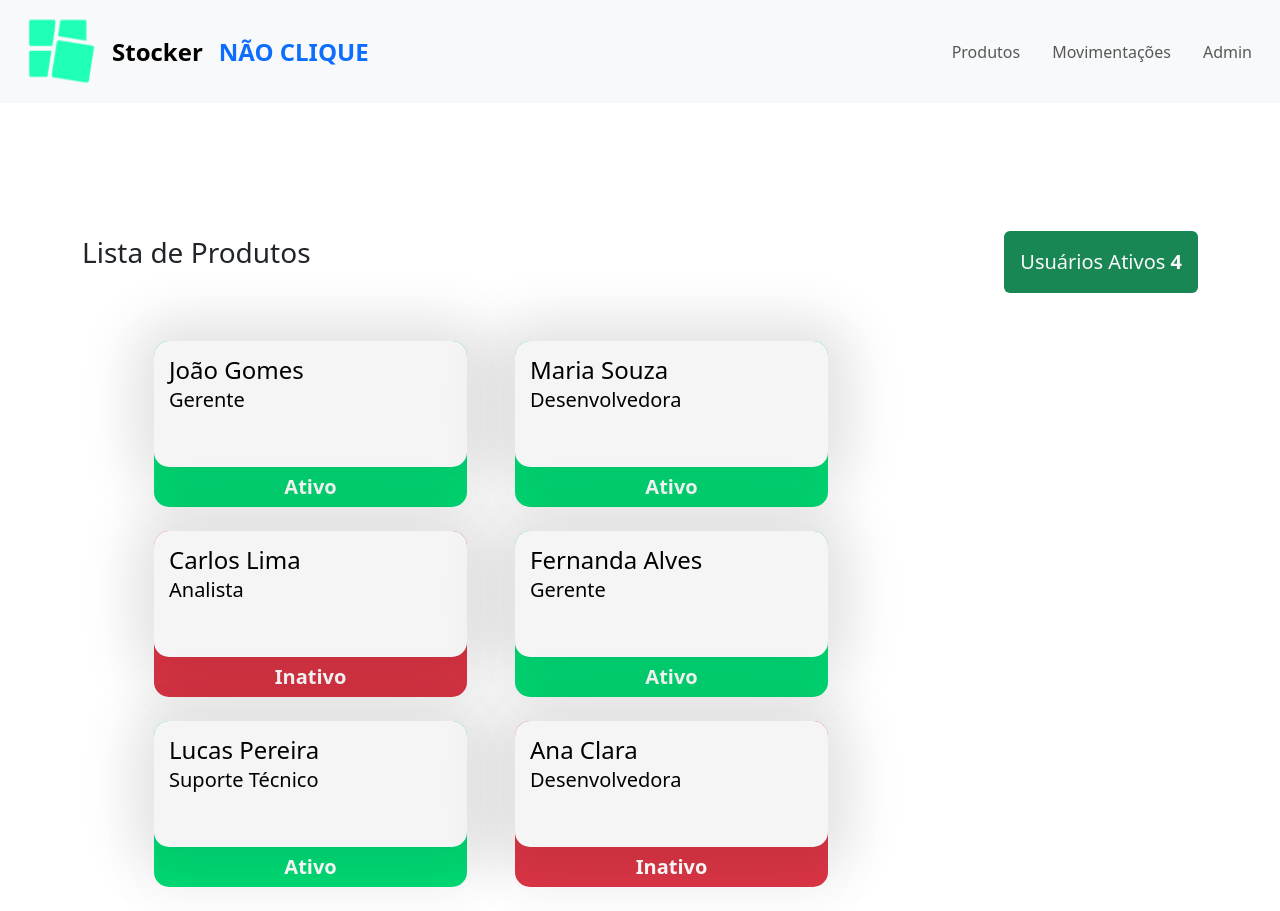
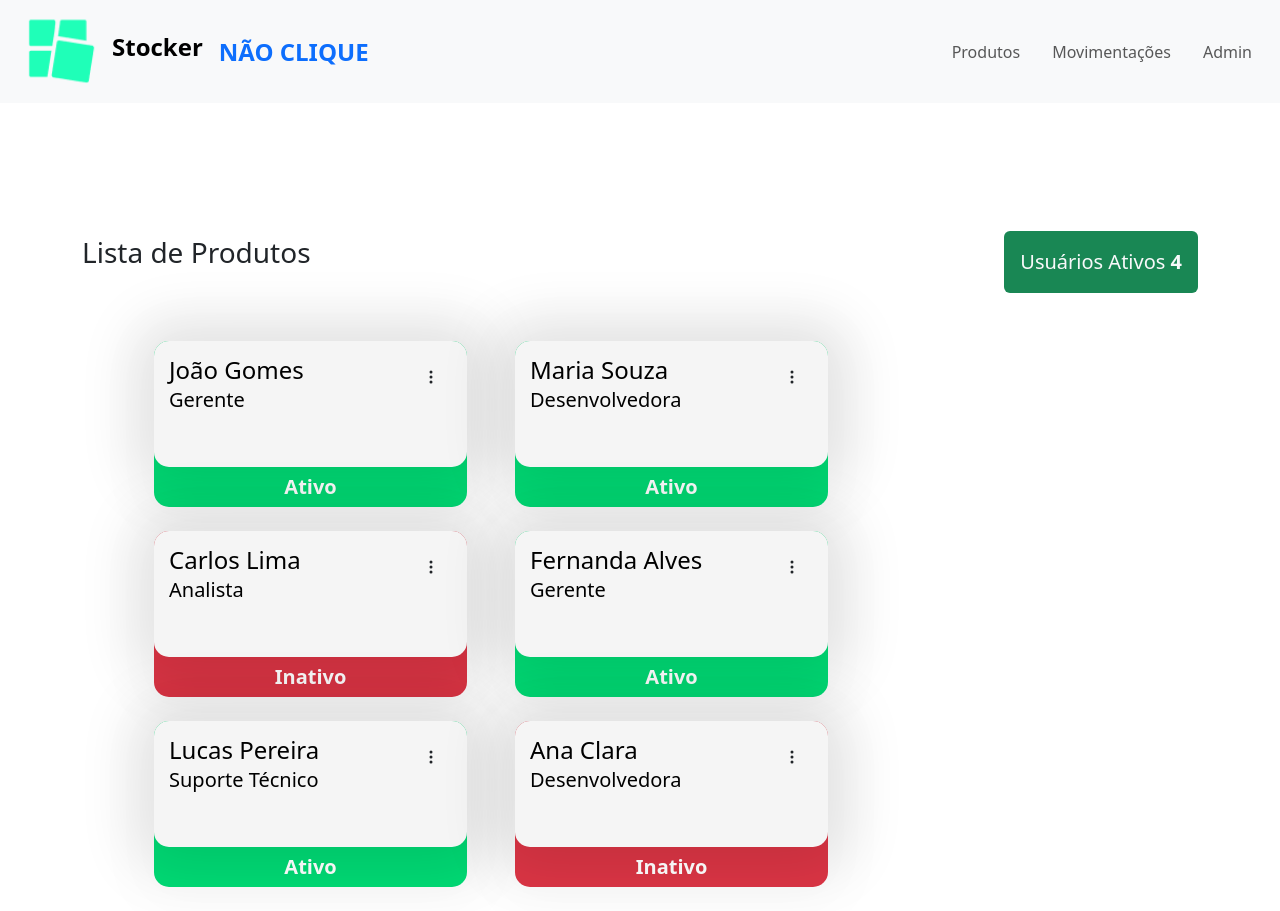
Before and after one commit to marquesdavi/stocker-frontend, an Angular app: page /admin in a window 1280 px wide. Built offline with nearby package versions, Linux system fonts and the light colour scheme.

Commit message:
adicionado, toggler para status do usuário, contador de usuários ativos e estilo de cursor-pointer(bootstrap não ta pegandosaporra)

```diff
--- a/src/app/admin/admin.component.html
+++ b/src/app/admin/admin.component.html
@@ -3,11 +3,13 @@
         <div class="d-inline-flex">
             <a class="navbar-brand fs-3 user-select-none mw-75">Lista de Produtos</a>
 
-            <a class="navbar-brand fs-5 user-select-none ms-auto bg-success text-light p-3 rounded">Usuários Ativos <strong>{{actives}}</strong></a>
+            <a class="navbar-brand fs-5 user-select-none ms-auto bg-success text-light p-3 rounded">Usuários Ativos
+                <strong>{{actives}}</strong></a>
         </div>
         <div class="d-flex flex-wrap mt-5 ms-5">
             <div class="mx-4 mb-4" *ngFor="let client of clients">
-                <app-user-card [cargo]="client.cargo" [status]="client.status" [nome]="client.nome"></app-user-card>
+                <app-user-card [cargo]="client.cargo" (clientStatusToggler)="toggleStatus(client)"
+                    [status]="client.status" [nome]="client.nome"></app-user-card>
             </div>
         </div>
 
--- a/src/app/admin/admin.component.ts
+++ b/src/app/admin/admin.component.ts
@@ -27,9 +27,16 @@ export class AdminComponent implements OnInit {
     this.clients = this.clientService.getClients();
   }
 
+  public toggleStatus(client: any) {
+    client.status = client.status === 'Ativo' ? 'Inativo' : 'Ativo';
+    this.countUsers()
+  }
+
   private countUsers() {
+    let count: number = 0;
     this.clients.forEach((client: any) => {
-      if(client.status === "Ativo") this.actives +=1
+      if (client.status === "Ativo") count += 1;
+      this.actives = count;
     })
   }
 }
--- a/src/app/shared/components/navbar/navbar.component.html
+++ b/src/app/shared/components/navbar/navbar.component.html
@@ -1,7 +1,9 @@
 <nav class="navbar navbar-expand-lg navbar-light bg-light">
     <div class="container-fluid">
-        <img src='assets/img/logo.png' alt="" width="100px">
-        <a class="navbar-brand fw-bold fs-4 user-select-none">Stocker</a>
+        <div class="cursor-pointer logo-title-container">
+            <img src='assets/img/logo.png' alt="" width="100px">
+            <a class="navbar-brand fw-bold fs-4 user-select-none">Stocker</a>
+        </div>
         <a href="https://www.youtube.com/watch?v=dQw4w9WgXcQ" target="_blank" style="text-decoration: none;" class="fw-bold fs-4">NÃO CLIQUE</a>
         <button class="navbar-toggler" type="button" data-bs-toggle="collapse" data-bs-target="#navbarSupportedContent"
             aria-controls="navbarSupportedContent" aria-expanded="false" aria-label="Toggle navigation">
--- a/src/app/shared/components/user-card/user-card.component.html
+++ b/src/app/shared/components/user-card/user-card.component.html
@@ -1,9 +1,30 @@
 <div class="card-container" [ngClass]="{ 'bg-danger': status === 'Inativo' }">
-    <div class="card-body bg-ca">
-        <div class="d-flex justify-content-between align-items-center">
-            <h4 class="mb-0">{{nome}}</h4>
+    <div class="d-flex justify-content-between card-body bg-ca">
+        <div class=" flex-column">
+            <div class="d-flexalign-items-center">
+                <h4 class="mb-0">{{nome}}</h4>
+            </div>
+            <span class="fs-5 fw-light">{{cargo}}</span>
         </div>
-        <span class="fs-5 fw-light">{{cargo}}</span>
+        <div class="dropdown">
+            <button class="btn" type="button" data-bs-toggle="dropdown" aria-expanded="false">
+                <svg width="16" height="16" fill="currentColor" class="bi bi-three-dots-vertical" viewBox="0 0 16 16">
+                    <path
+                        d="M9.5 13a1.5 1.5 0 1 1-3 0 1.5 1.5 0 0 1 3 0zm0-5a1.5 1.5 0 1 1-3 0 1.5 1.5 0 0 1 3 0zm0-5a1.5 1.5 0 1 1-3 0 1.5 1.5 0 0 1 3 0z" />
+                </svg>
+            </button>
+            <ul class="dropdown-menu text-center dropdown-menu bg-light">
+                <!-- <li><a class="dropdown-item" href="#">edit</a></li>
+                <li><a class="dropdown-item text-warning" href="#">report</a></li>
+                <li><hr class="dropdown-divider border-top border-secondary"></li> -->
+                @if(status === 'Ativo')
+                {
+                <li><button (click)="clientStatusToggle(status)" type="button" class="dropdown-item text-danger">Desativar usuário</button></li>
+                } @else {
+                <li><button (click)="clientStatusToggle(status)" type="button" class="dropdown-item text-success">Ativar usuário</button></li>
+                }
+            </ul>
+        </div>
     </div>
     <h5 class="status m-2 fw-semibold">{{status}}</h5>
 </div>
--- a/src/app/shared/components/user-card/user-card.component.ts
+++ b/src/app/shared/components/user-card/user-card.component.ts
@@ -1,5 +1,5 @@
 import { CommonModule } from '@angular/common';
-import { Component, Input } from '@angular/core';
+import { Component, EventEmitter, Input, Output } from '@angular/core';
 import { RouterLink } from '@angular/router';
 
 @Component({
@@ -14,4 +14,10 @@ export class UserCardComponent {
   @Input() cargo: string = '';
   @Input() status: string = '';
 
+  @Output() clientStatusToggler = new EventEmitter<string>();
+
+  clientStatusToggle(client: any) {
+    this.clientStatusToggler.emit(client);
+  }
+
 }
--- a/src/styles.css
+++ b/src/styles.css
@@ -1,2 +1,6 @@
 /* You can add global styles to this file, and also import other style files */
 @import '../node_modules/bootstrap/dist/css/bootstrap.min.css';
+
+.cursor-pointer {
+    cursor: pointer;
+}
```
